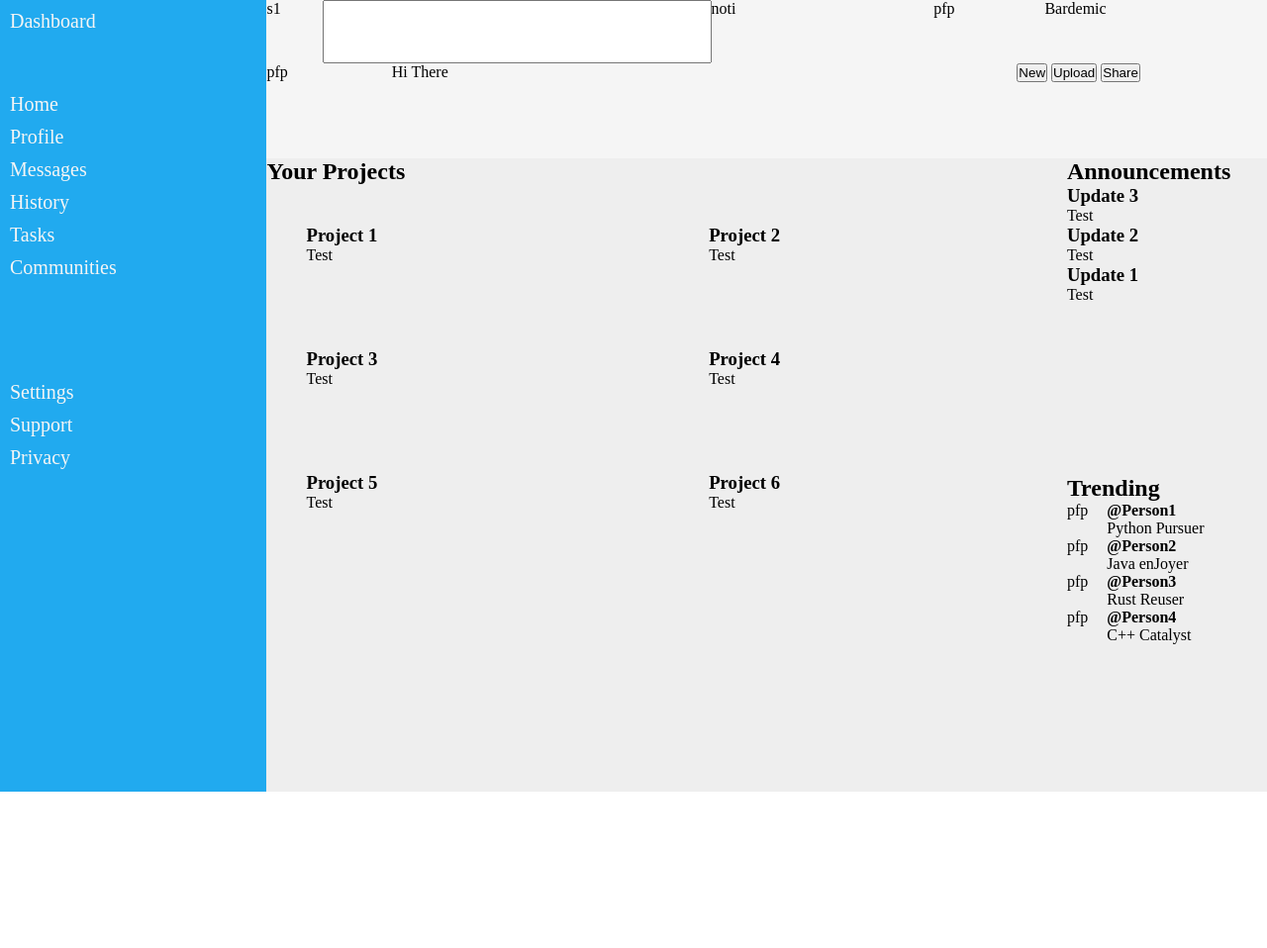
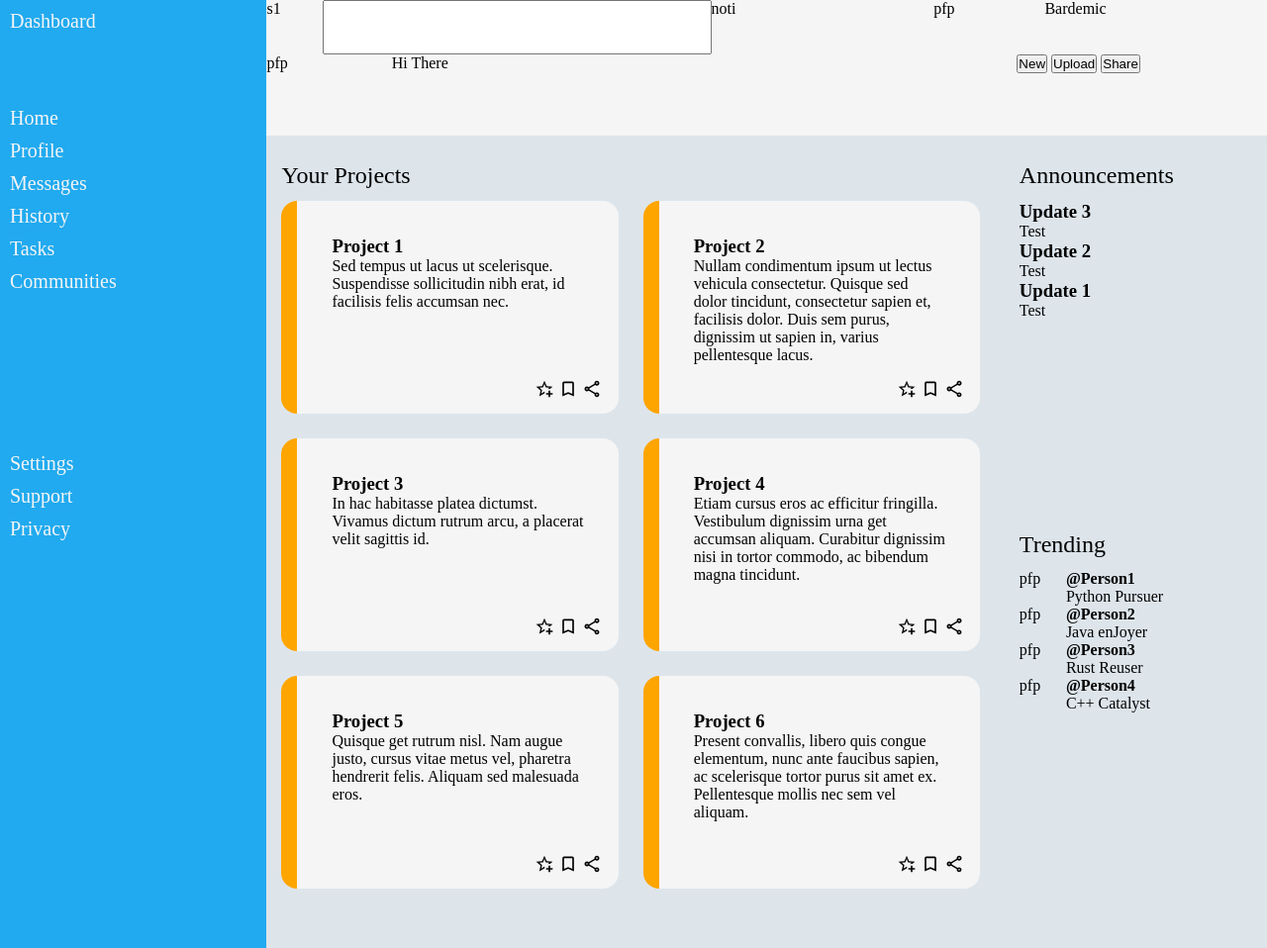
Before and after one commit to Bardemic/AdminDashboad, a plain HTML site: page index.html in a window 1280 px wide. Shown: the whole page at 99% size. Before the commit the page ends 800 px from the top, so only its background shows below. Drawn offline with Linux system fonts and the light colour scheme.

Commit message:
Add Project Cards HTML/CSS

```diff
--- a/index.html
+++ b/index.html
@@ -44,38 +44,69 @@
         </header>
         <main>
 
-            <section>
+        <section>
                 <h2>Your Projects</h2>
-                <div>
+                <div id="projects">
                     <article>
                         <h3>Project 1</h3>
-                        <p>Test</p>
-                        <div></div>
+                        <p>Sed tempus ut lacus ut scelerisque. Suspendisse sollicitudin nibh erat, id
+                            facilisis felis accumsan nec.</p>
+                        <div class="icons">
+                            <img src="favorite.svg" alt="favorite">
+                            <img src="bookmark.svg" alt="bookmark">
+                            <img src="share.svg" alt="share">
+                        </div>
                     </article>
                     <article>
                         <h3>Project 2</h3>
-                        <p>Test</p>
-                        <div></div>
+                        <p>Nullam condimentum ipsum ut lectus vehicula consectetur. Quisque sed dolor tincidunt, consectetur sapien et, facilisis dolor. Duis sem purus, dignissim ut sapien in, varius
+                            pellentesque lacus.</p>
+                            <div class="icons">
+                                <img src="favorite.svg" alt="favorite">
+                                <img src="bookmark.svg" alt="bookmark">
+                                <img src="share.svg" alt="share">
+                            </div>
                     </article>
                     <article>
                         <h3>Project 3</h3>
-                        <p>Test</p>
-                        <div></div>
+                        <p>In hac habitasse platea dictumst. Vivamus dictum rutrum arcu, a placerat velit sagittis
+                            id.</p>
+                            <div class="icons">
+                                <img src="favorite.svg" alt="favorite">
+                                <img src="bookmark.svg" alt="bookmark">
+                                <img src="share.svg" alt="share">
+                            </div>
                     </article>
                     <article>
                         <h3>Project 4</h3>
-                        <p>Test</p>
-                        <div></div>
+                        <p>Etiam cursus eros ac efficitur fringilla. Vestibulum dignissim urna get accumsan aliquam. Curabitur dignissim nisi in tortor
+                            commodo, ac bibendum magna tincidunt.</p>
+                            <div class="icons">
+                                <img src="favorite.svg" alt="favorite">
+                                <img src="bookmark.svg" alt="bookmark">
+                                <img src="share.svg" alt="share">
+                            </div>
                     </article>
                     <article>
                         <h3>Project 5</h3>
-                        <p>Test</p>
-                        <div></div>
+                        <p>Quisque get rutrum nisl. Nam augue justo, cursus vitae metus vel, pharetra hendrerit felis. Aliquam sed malesuada
+                            eros.</p>
+                            <div class="icons">
+                                <img src="favorite.svg" alt="favorite">
+                                <img src="bookmark.svg" alt="bookmark">
+                                <img src="share.svg" alt="share">
+                            </div>
                     </article>
                     <article>
                         <h3>Project 6</h3>
-                        <p>Test</p>
-                        <div></div>
+                        <p>Present convallis, libero quis congue elementum, nunc ante faucibus sapien, ac
+                            scelerisque tortor purus sit amet ex.
+                            Pellentesque mollis nec sem vel aliquam.</p>
+                            <div class="icons">
+                                <img src="favorite.svg" alt="favorite">
+                                <img src="bookmark.svg" alt="bookmark">
+                                <img src="share.svg" alt="share">
+                            </div>
                     </article>
                 </div>
             </section>
--- a/styles.css
+++ b/styles.css
@@ -4,10 +4,9 @@
 }
 
 #container {
-    height: 100vh;
     display: grid;
-    grid-template-rows: 20fr 80fr;
-    grid-template-columns: 20fr 75fr;
+    grid-template-rows: 1fr 6fr;
+    grid-template-columns: 4fr 15fr;
 }
 
 aside {
@@ -35,10 +34,13 @@ header {
 main {
     grid-row: 2 / 3;
     grid-column: 2 / 3;
-    background-color: #eeeeee;
+    background-color: #dde5eb;
 
     display: grid;
-    grid-template-columns: 4fr 1fr;
+    grid-template-columns: 3fr 1fr;
+    padding: 15px;
+    padding-bottom: 60px;
+    gap: 40px;
 }
 
 aside > div {
@@ -63,11 +65,12 @@ main > section:first-child > div:last-child {
     display: grid;
     grid-template-columns: 1fr 1fr;
     grid-template-rows: 1fr 1fr 1fr;
-    gap: 5px;
+    gap: 25px;
 }
 
-main > section:first-child > div:last-child > article {
-    padding: 40px;
+h2 {
+    margin: 12px 0;
+    font-weight: 100;
 }
 
 main > section:last-child {
@@ -90,3 +93,25 @@ main > section:last-child {
 #trending > div > div {
     grid-row: 1 / 3;
 }
+
+.icons > img {
+    height: 20px;
+}
+
+#projects > article {
+    border-radius: 1em;
+    background-color: #f5f5f5;
+    border-left: 1em solid orange;
+    padding: 35px;
+    position: relative;
+}
+
+#projects > article > div {
+    position: absolute;
+    right: 5%;
+    bottom: 5%;
+}
+
+#projects > article > p {
+    padding-bottom: 15px;
+}
```
Also changed, not shown: bookmark.svg (added), favorite.svg (added), share.svg (added).
